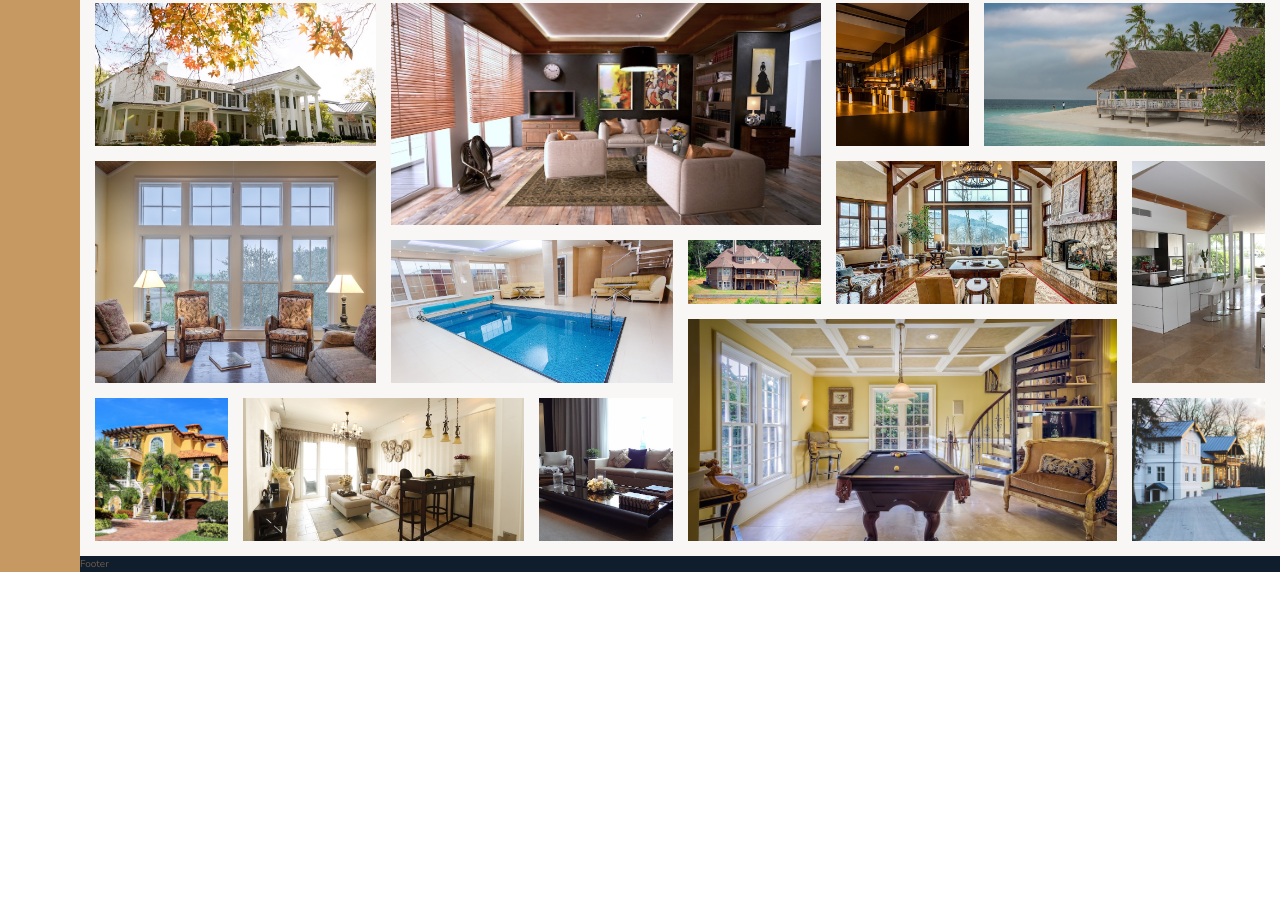
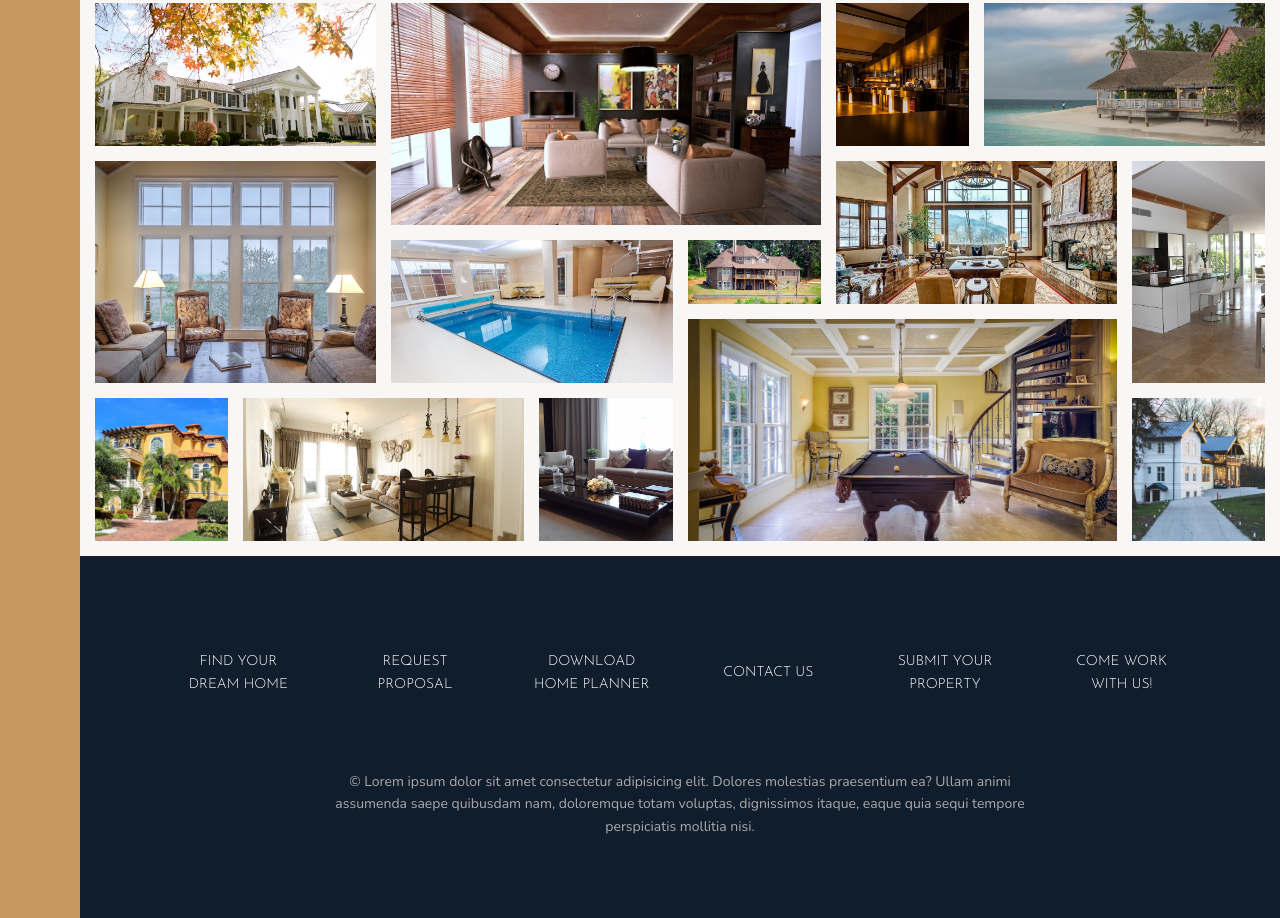
Before and after one commit to NoahSchade/Nexter, a website: page index.html in a window 1280 px wide. Shown: the part 3084-4002 px from the top of the page. Before the commit the page ends 3656 px from the top, so only its background shows below. Drawn offline with nearby package versions, Linux system fonts and the light colour scheme.

Commit message:
Built the footer

```diff
--- a/index.html
+++ b/index.html
@@ -305,10 +305,22 @@
             <figure class="gallery__item gallery__item--12"><img src="img/gal-12.jpeg" alt="Gallery image 12" class="gallery__img"></figure>
             <figure class="gallery__item gallery__item--13"><img src="img/gal-13.jpeg" alt="Gallery image 13" class="gallery__img"></figure>
             <figure class="gallery__item gallery__item--14"><img src="img/gal-14.jpeg" alt="Gallery image 14" class="gallery__img"></figure>
+
+
         </section>
 
         <footer class="footer">
-            Footer
+            <ul class="nav">
+                <li class="nav__item"><a href="#" class="nav__link">Find your dream home</a></li>
+                <li class="nav__item"><a href="#" class="nav__link">Request proposal</a></li>
+                <li class="nav__item"><a href="#" class="nav__link">Download home planner</a></li>
+                <li class="nav__item"><a href="#" class="nav__link">Contact us</a></li>
+                <li class="nav__item"><a href="#" class="nav__link">Submit your property</a></li>
+                <li class="nav__item"><a href="#" class="nav__link">Come work with us!</a></li>
+            </ul>
+            <p class="copyright">
+                &copy; Lorem ipsum dolor sit amet consectetur adipisicing elit. Dolores molestias praesentium ea? Ullam animi assumenda saepe quibusdam nam, doloremque totam voluptas, dignissimos itaque, eaque quia sequi tempore perspiciatis mollitia nisi.
+            </p>
         </footer>
     </body>
 </html>
--- a/sass/_footer.scss
+++ b/sass/_footer.scss
@@ -1,4 +1,43 @@
 .footer {
     background-color: $color-secondary;
     grid-column: full-start / full-end;
+    padding: 8rem;
 }
+
+.nav {
+    list-style: none;
+
+    display: grid;
+    grid-template-columns: repeat(auto-fit, minmax(15rem, 1fr));
+    grid-gap: 2rem;
+    align-items: center;
+
+    &__link:link,
+    &__link:visited {
+        font-size: 1.4rem;
+        color: #fff;
+        text-decoration: none;
+        font-family: $font-display;
+        text-transform: uppercase;
+        text-align: center;
+        padding: 1.5rem;
+        display: block;
+        transition: all .2s;
+    }
+
+    &__link:hover,
+    &__link:active {
+        background-color: rgba(#fff, .05);
+        transform: translateY(-3px);
+    }
+}
+
+.copyright {
+    font-size: 1.4rem;
+    color: $color-grey-light-2;
+    margin-top: 6rem;
+    margin-right: auto;
+    margin-left: auto;
+    text-align: center;
+    width: 70%;
+}
```
Also changed, not shown: css/style.css.
